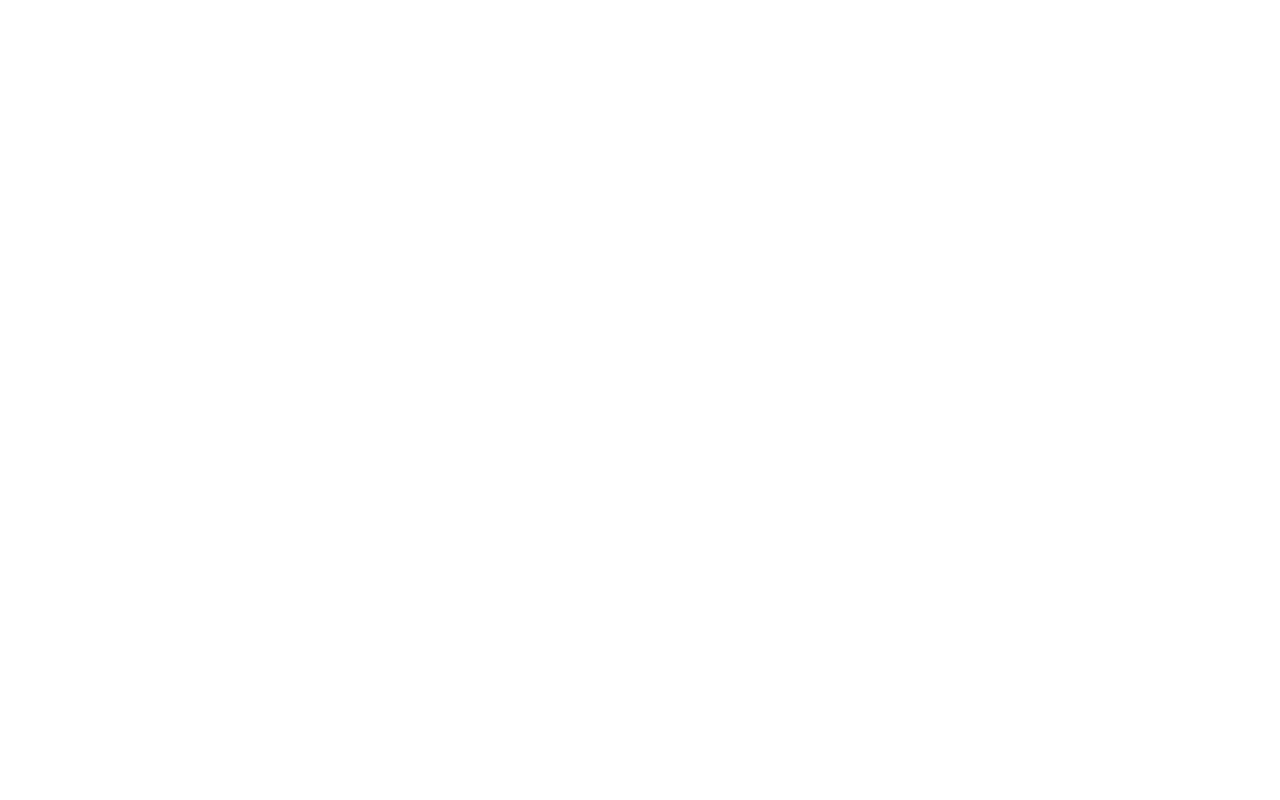
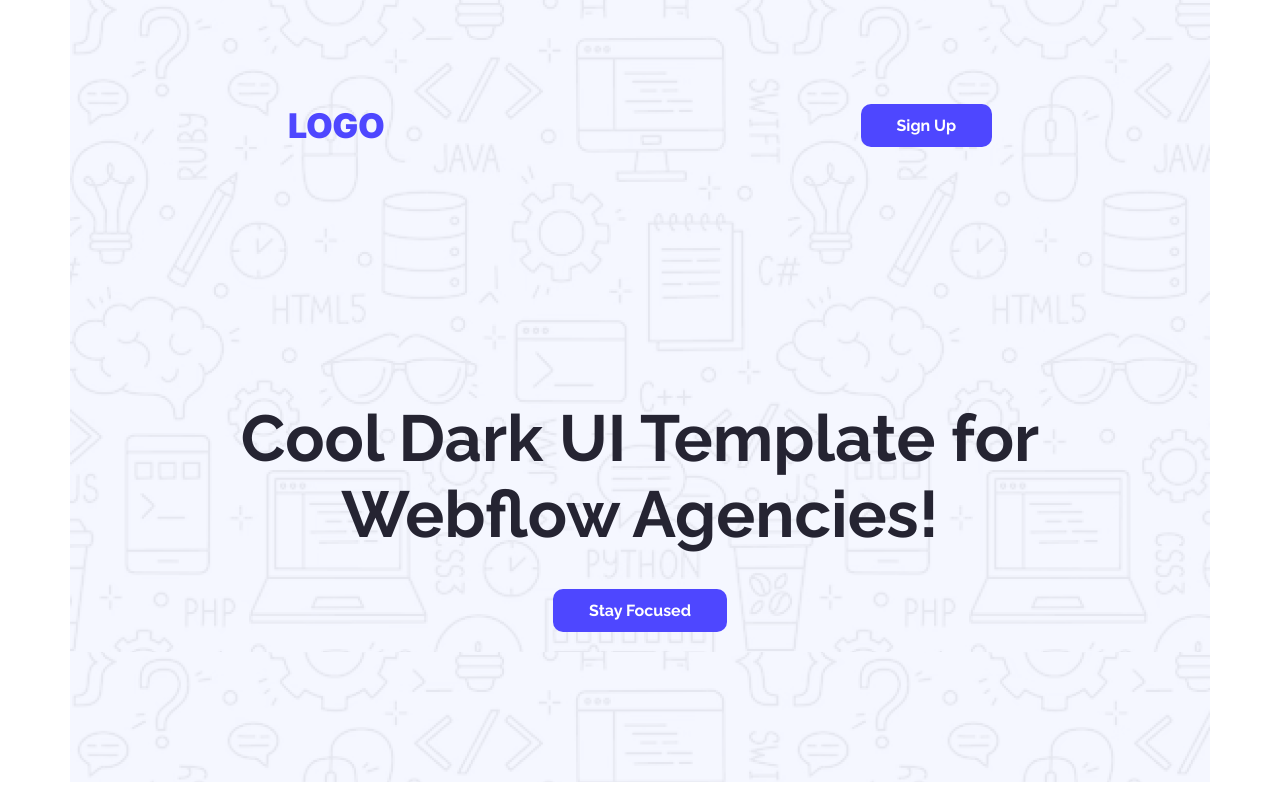
Before and after one commit to zihad-c/b12_a01, a plain HTML site: page index.html in a window 1280 px wide. Drawn offline with Linux system fonts and the light colour scheme.

Commit message:
css added for hero section and added a background image

```diff
--- a/index.html
+++ b/index.html
@@ -5,16 +5,51 @@
     <meta charset="UTF-8">
     <meta name="viewport" content="width=device-width, initial-scale=1.0">
     <title>Web Flow</title>
+    <link rel="preconnect" href="https://fonts.googleapis.com">
+    <link rel="preconnect" href="https://fonts.gstatic.com" crossorigin>
+    <link
+        href="https://fonts.googleapis.com/css2?family=Inter:ital,opsz,wght@0,14..32,100..900;1,14..32,100..900&family=Raleway:ital,wght@0,100..900;1,100..900&display=swap"
+        rel="stylesheet">
     <link rel="stylesheet" href="/styles/style.css">
 </head>
 
 <body>
+    <!-- hero section starts  -->
+    <header class="header">
+        <!-- navbar section starts -->
+        <nav>
+            <h2 class="logo color-primary" href="#">
+                LOGO
+            </h2>
+            <ul>
+                <li>
+                    <a>
+                        <button class="btn-primary">
+                            Sign Up
+                        </button>
+                    </a>
+                </li>
+            </ul>
+
+        </nav>
+        <!-- banner section starts -->
+        <section>
+            <div class="banner">
+                <h3 class="heading banner-title">
+                    Cool Dark UI Template for <br> Webflow Agencies!
+                </h3>
+                <button class="btn-primary">
+                    Stay Focused
+                </button>
+            </div>
+        </section>
+    </header>
+
+
     <main>
 
     </main>
-    <header>
 
-    </header>
     <footer>
 
     </footer>
--- a/styles/style.css
+++ b/styles/style.css
@@ -0,0 +1,72 @@
+* {
+    margin: 0 auto;
+}
+
+body {
+    max-width: 1140px;
+}
+
+.color-primary {
+    color: #4E47FF;
+}
+
+/* hero section styles  */
+.header {
+    background-image: url(/images/Hero-bg.png);
+}
+
+.banner {
+    text-align: center;
+}
+
+nav {
+    max-width: 1140px;
+    height: 150px;
+    display: flex;
+    justify-content: space-between;
+    padding: 50px 0;
+    gap: auto;
+    align-items: center;
+}
+
+.logo {
+    font-family: "Inter", sans-serif;
+    color: #4E47FF;
+    font-size: 34px;
+    font-weight: 900;
+    line-height: 1.5em;
+}
+
+nav ul li {
+    text-decoration: none;
+    list-style: none;
+}
+
+.btn-primary {
+    cursor: pointer;
+    color: #fff;
+    background-color: #4E47FF;
+    padding: 12px 36px;
+    border: none;
+    border-radius: 10px;
+    font-family: "Raleway", sans-serif;
+    font-size: 16px;
+    font-weight: 700;
+}
+
+.banner {
+    width: 905px;
+    padding: 150px 0;
+}
+
+.banner-title {
+    padding-bottom: 37px;
+}
+
+.heading {
+    font-family: "Raleway", sans-serif;
+    line-height: auto;
+    font-size: 65px;
+    font-weight: 700;
+    color: #252432;
+}
```
Also changed, not shown: images/Hero-bg.png (added), images/avatar.png (added), images/icon-star.png (added), images/wc-big.png (added), images/wc-mini.png (added).
